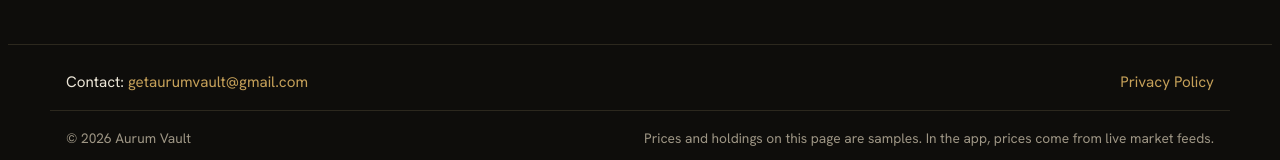
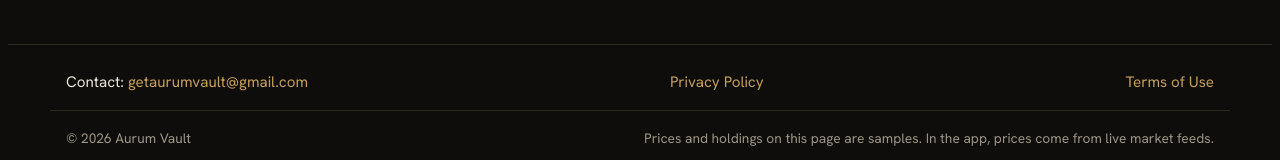
Before and after one commit to strategempm-ux/aurum-vault-site, a plain HTML site: page index.html in a window 1280 px wide. Shown: the part 2960-3120 px from the top of the page. Drawn offline with nearby package versions, Linux system fonts and the light colour scheme.

Commit message:
Add Terms of Use link to homepage footer

```diff
--- a/index.html
+++ b/index.html
@@ -1202,7 +1202,7 @@ button.dd:hover { border-color: var(--gold); }
 <footer>
   <div class="wrap foot-links">
     <span>Contact: <a href="mailto:getaurumvault@gmail.com">getaurumvault@gmail.com</a></span>
-    <a href="privacy.html">Privacy Policy</a>
+    <a href="privacy.html">Privacy Policy</a><a href="terms.html">Terms of Use</a>
   </div>
   <div class="wrap foot">
     <span>© 2026 Aurum Vault</span>
```
